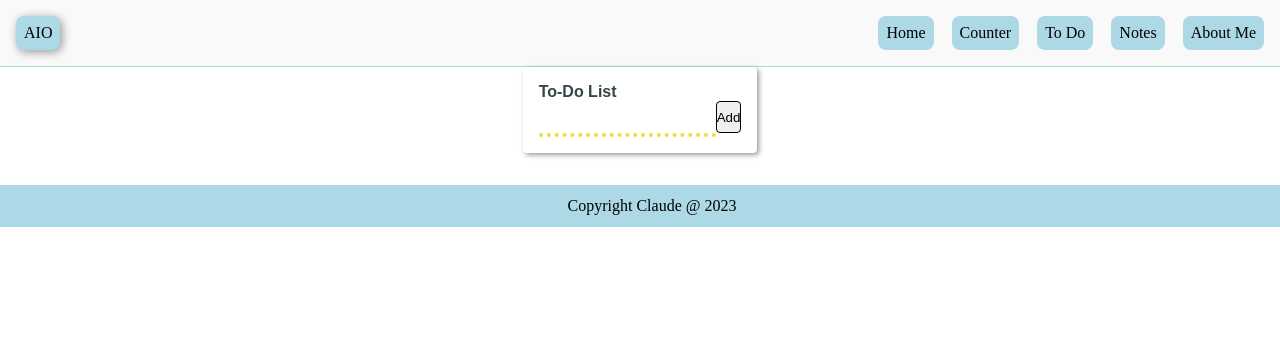
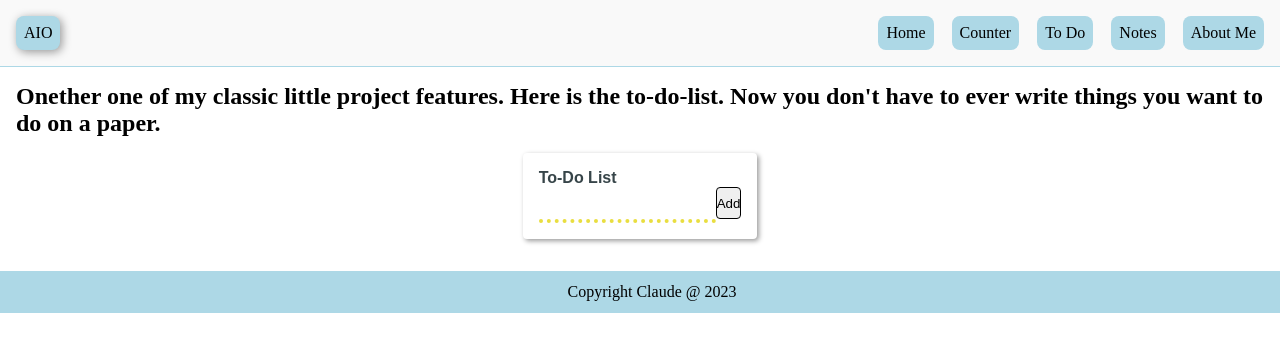
Before and after one commit to ishimweClaude12/IOA, a React (Create React App) app: page /to-do in a window 1280 px wide. Shown: the top 352 px of the page. Built offline with nearby package versions, Linux system fonts and the light colour scheme.

Commit message:
ft: Add text to the to-do component

```diff
--- a/src/components/ToDo/ToDo.jsx
+++ b/src/components/ToDo/ToDo.jsx
@@ -14,6 +14,12 @@ const ToDo = () => {
     });
   }
   return (
+    <>
+      <h1 style={{ fontSize: "24px", padding: "16px" }}>
+        Onether one of my classic little project features. Here is the
+        to-do-list. Now you don't have to ever write things you want to do on a
+        paper.
+      </h1>
       <div className={styles.container}>
         <div>
           <h1>To-Do List</h1>
@@ -30,6 +36,7 @@ const ToDo = () => {
           </ul>
         </div>
       </div>
+    </>
   );
 };
 export default ToDo;
```
Lines whose indentation alone changed are shown as unchanged.
